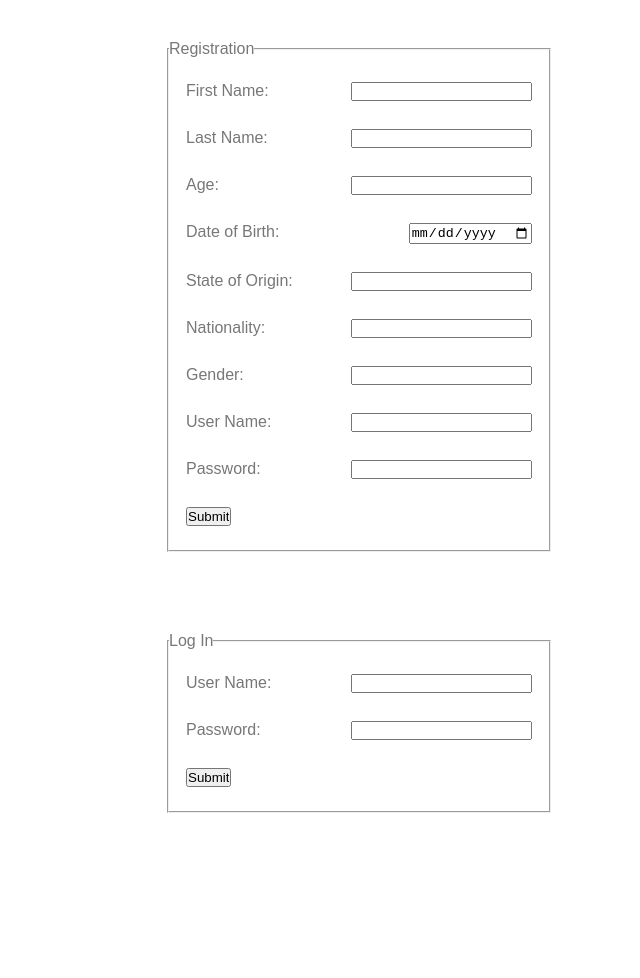
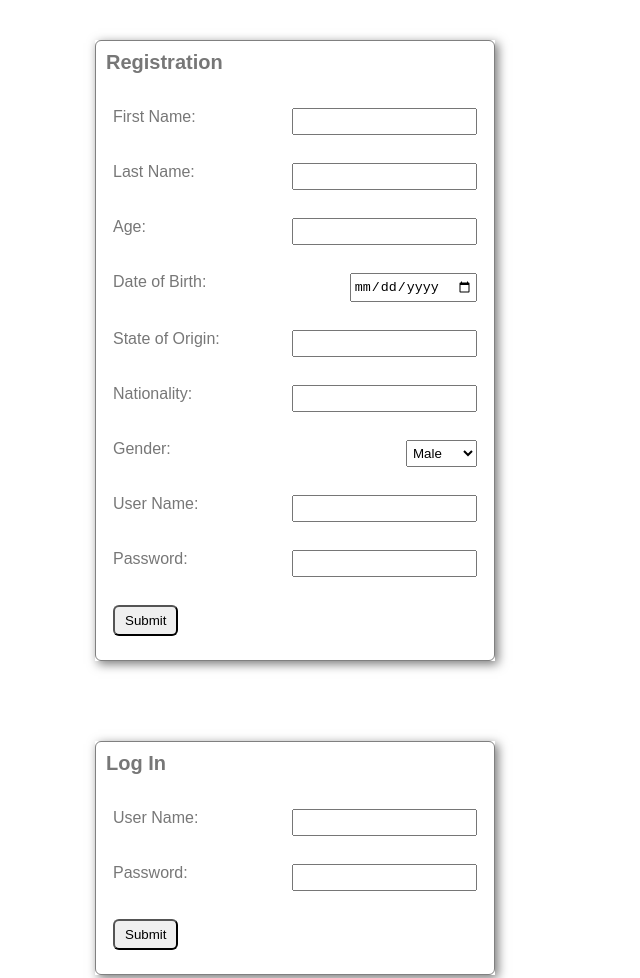
Before and after one commit to fawazadeniji123/side_hustle_internship, a plain HTML site: page stage 1/task 2/index.html in a window 1280 px wide. Shown: the top 978 px of the page, without its empty margins (281-921 px from the left). Before the commit the page ends 853 px from the top, so only its background shows below. Drawn offline with Linux system fonts and the light colour scheme.

Commit message:
completing the style of the page

```diff
--- a/stage 1/task 2/index.html
+++ b/stage 1/task 2/index.html
@@ -20,49 +20,50 @@
 		* password
 	 -->
 		<section class="registration">
-			<form action="#" accept-charset="utf-8">
-				<fieldset>
-					<legend>Registration</legend>
+			<form class="form" action="#" accept-charset="utf-8">
+				<legend class="legend">Registration</legend>
 				<div	class="flex msmall pdsmall">
 					<label	for="firstname">First Name:</label>
-						<input type="text" name="firstname" required>
+					<input class="pdsmall" type="text" name="firstname" required>
 				</div>
 				<div	class="flex msmall pdsmall">
 					<label	for="lastname">Last Name:</label>
-						<input type="text" name="lastname" required>
+					<input class="pdsmall" type="text" name="lastname" required>
 				</div>
 				<div	class="flex msmall pdsmall">
 					<label	for="age">Age:</label>
-						<input type="number" name="age">
+					<input class="pdsmall" type="number" name="age">
 				</div>
 				<div	class="flex msmall pdsmall">
 					<label	for="dob">Date of Birth:</label>
-						<input type="date" name="dob">
+					<input class="pdsmall" type="date" name="dob">
 				</div>
 				<div	class="flex msmall pdsmall">
 					<label	for="soo">State of Origin:</label>
-						<input type="text" name="soo">
+					<input class="pdsmall" type="text" name="soo">
 				</div>
-					<div	class="flex msmall pdsmall">
+				<div class="flex msmall pdsmall">
 					<label	for="nationality">Nationality:</label>
-						<input type="text" name="nationality">
+					<input class="pdsmall" type="text" name="nationality">
 				</div>
 				<div	class="flex msmall pdsmall">
 					<label	for="gender">Gender:</label>
-						<input type="text" name="gender">
+					<select class="pdsmall" name="gender">
+						<option value="male">Male</option>
+						<option value="female">Female</option>
+					</select>
 				</div>
 				<div	class="flex msmall pdsmall">
 					<label	for="username">User Name:</label>
-						<input type="text" name="username" required>
+					<input class="pdsmall" type="text" name="username" required>
 				</div>
 				<div	class="flex msmall pdsmall">
 					<label	for="password">Password:</label>
-						<input type="password" name="password" required>
+					<input class="pdsmall" type="password" name="password" required>
 				</div>
 				<div	class="flex msmall pdsmall">
-						<input type="submit">
+					<input class="submit" type="submit">
 				</div>
-				</fieldset>
 			</form>
 		</section>
 		<!-- should contain
@@ -70,21 +71,19 @@
 			* password
 		 -->
 		<section class="login">
-			<form action="#" accept-charset="utf-8">
-				<fieldset>
-					<legend>Log In</legend>
-					<div	class="flex msmall pdsmall">
+			<form class="form" action="#" accept-charset="utf-8">
+				<legend class="legend">Log In</legend>
+				<div class="flex msmall pdsmall">
 					<label	for="username">User Name:</label>
-						<input type="text" name="username" required>
+					<input class="pdsmall" type="text" name="username" required>
 				</div>
-					<div	class="flex msmall pdsmall">
+				<div class="flex msmall pdsmall">
 					<label	for="password">Password:</label>
-						<input type="password" name="password" required>
+					<input class="pdsmall" type="password" name="password" required>
 				</div>
-					<div	class="flex msmall pdsmall">
-						<input type="submit">
+				<div class="flex msmall pdsmall">
+					<input class="submit" type="submit">
 				</div>
-				</fieldset>
 			</form>
 		</section>
 	</main>
--- a/stage 1/task 2/main.css
+++ b/stage 1/task 2/main.css
@@ -13,7 +13,7 @@ body {
 }
 
 .container {
-	width: 100vw;
+	width: 90vw;
 
 	display: flex;
 	flex-direction: column;
@@ -21,13 +21,26 @@ body {
 }
 
 .registration {
-	width: 30vw;
+	width: 400px;
 	margin: 40px 0;
+	box-shadow: 3px 3px 10px;
 }
 
 .login {
-	width: 30vw;
+	width: 400px;
 	margin: 40px 0;
+	box-shadow: 3px 3px 10px;
+}
+
+.form {
+	border: 1px solid grey;
+	border-radius: 6px;
+}
+
+.legend {
+	font-weight: bold;
+	font-size: 20px;
+	padding: 10px 10px;
 }
 
 .msmall {
@@ -42,3 +55,8 @@ body {
 .pdsmall {
 	padding: 4px 2px;
 }
+
+.submit {
+	padding: 6px 10px;
+	border-radius: 6px;
+}
```
Lines whose indentation alone changed are shown as unchanged.
